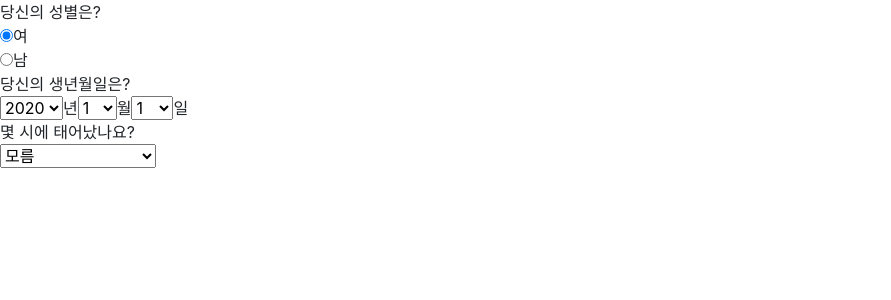
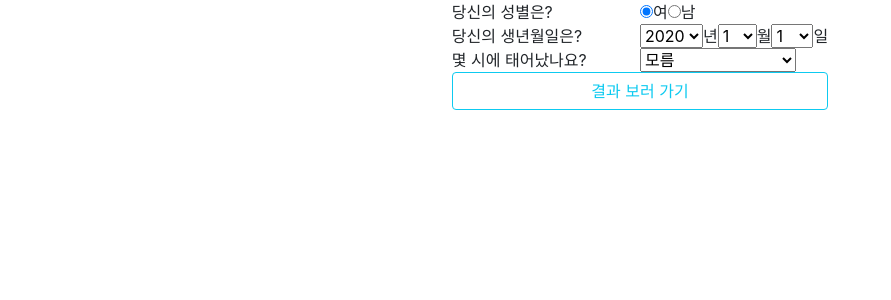
Before and after one commit to seohyun319/SOTD, a React (Create React App) app: page / in a window 1280 px wide. Shown: the top 300 px of the page, without its empty margins (0-891 px from the left). Built offline with nearby package versions, Linux system fonts and the light colour scheme.

Commit message:
FIX: select date page - useState

```diff
--- a/src/components/views/SelectPage/SelectDate.js
+++ b/src/components/views/SelectPage/SelectDate.js
@@ -2,8 +2,18 @@ import React from 'react'
 import { useState } from 'react';
 
 function SelectDate() {
-    const [selectedYear, setSelectedYear] = useState(2000)
-
+    const [selectedYear, setSelectedYear] = useState();
+    const [selectedMonth, setSelectedMonth] = useState();
+    const [selectedDay, setSelectedDay] = useState(20)
+    const handleSelectYear = (e) => {
+        setSelectedYear(e.target.value);
+    };
+    const handleSelectMonth = (e) => {
+        setSelectedMonth(e.target.value);
+    };
+    const handleSelectDay = (e) => {
+        setSelectedDay(e.target.value);
+    };
     const year = () => {
         const result = [];
         for (let i = 2020; i > 1930; i--) {
@@ -18,7 +28,7 @@ function SelectDate() {
         }
         return result;
     };
-    const date = () => {
+    const day = () => {
         const result = [];
         for (let i = 1; i < 32; i++) {
             result.push(<option value="{i}">{i}</option>);
@@ -28,14 +38,15 @@ function SelectDate() {
 
     return (
         <div>
-            <select value={selectedYear} >
+            <select value={selectedYear} onChange={handleSelectYear}>
+                console.log(1)
                 {year()}
             </select>년
-            <select >
+            <select value={selectedMonth} onChange={handleSelectMonth}>
                 {month()}
             </select>월
-            <select >
-                {date()}
+            <select value={selectedDay} onChange={handleSelectDay}>
+                {day()}
             </select>일
         </div>
     )
--- a/src/components/views/SelectPage/SelectInfo.js
+++ b/src/components/views/SelectPage/SelectInfo.js
@@ -2,22 +2,27 @@ import React from 'react'
 import { useState } from 'react'
 import SelectDate from './SelectDate'
 import SelectTime from './SelectTime'
+import {Button} from 'react-bootstrap'
+import './SelectPage.css'
 
 function SelectInfo() {
     const [sex, setSex] = useState("woman")
     return (
-        <div>
-            <div>당신의 성별은? </div>
-            <div onClick={() => {setSex("woman")}}>
-                <input type="radio" value={sex} checked={sex == "woman"} />여
+        <div class="content">
+            <div class="title_q q_sex">당신의 성별은? </div>
+            <div className="sex">
+                <div class="woman" onClick={() => {setSex("woman")}}>
+                    <input type="radio" value={sex} checked={sex == "woman"} />여
+                </div>
+                <div class="man" onClick={() => {setSex("man")}}>
+                    <input type="radio" value={sex} checked={sex == "man"} />남
+                </div>
             </div>
-            <div onClick={() => {setSex("man")}}>
-                <input type="radio" value={sex} checked={sex == "man"} />남
-            </div>
-            <div>당신의 생년월일은?</div>
+            <div class="title_q q_birth">당신의 생년월일은?</div>
                 <SelectDate></SelectDate>
-            <div>몇 시에 태어났나요?</div>
+            <div class="title_q q_time">몇 시에 태어났나요?</div>
                 <SelectTime></SelectTime>
+            <Button variant="outline-info">결과 보러 가기</Button>
         </div>
     )
 }
--- /dev/null
+++ b/src/components/views/SelectPage/SelectPage.css
@@ -0,0 +1,32 @@
+.App {
+    justify-content: center;
+    display: flex;
+}
+
+.content {
+    max-width: 60rem;
+    display: grid;
+    grid-template-columns:1fr 1fr;
+    grid-template-areas:
+        'q_sex sex'
+        'q_birth birth'
+        'q_time time'
+        'btn btn';
+}
+
+.q_sex {
+    grid-area: q_sex;
+}
+.q_birth {
+    grid-area: q_birth;
+}
+.q_time {
+    grid-area: q_time;
+}
+.sex {
+    grid-area: sex;
+    display: flex;
+}
+Button {
+    grid-area: btn;
+}
```
